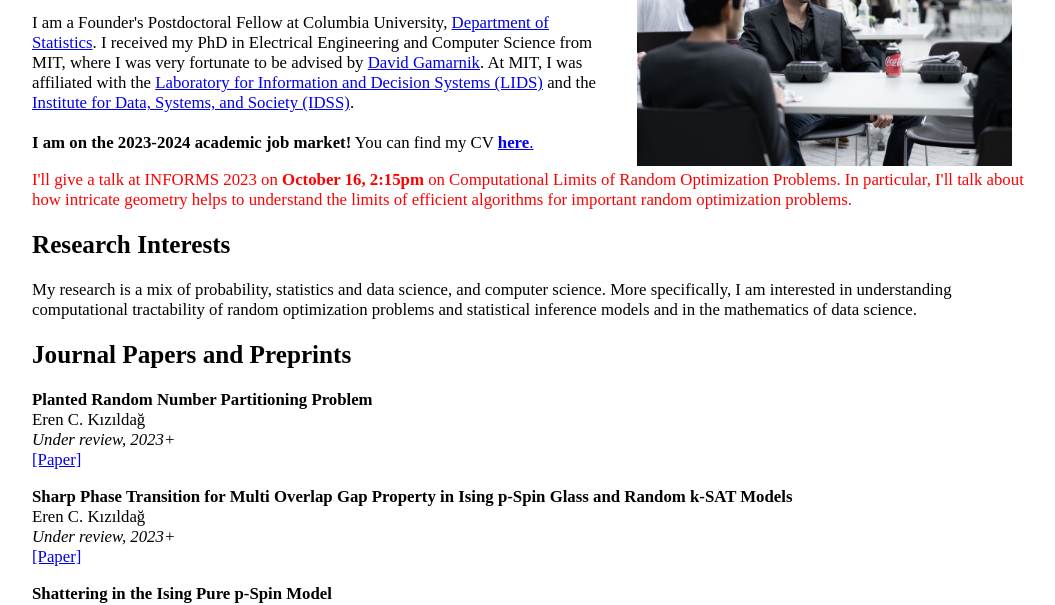
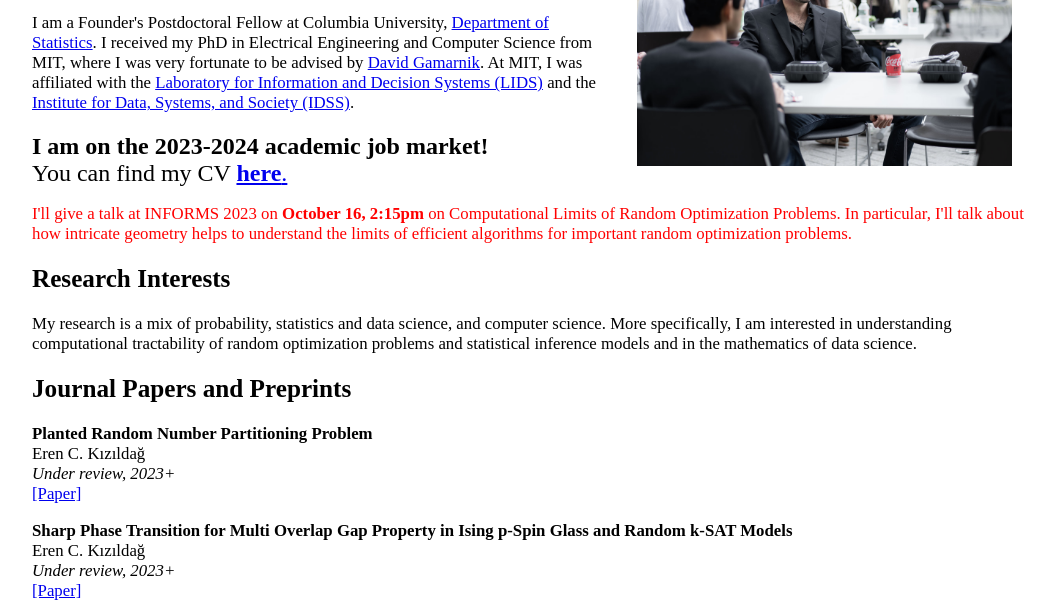
Before and after one commit to kizildagerenc/kizildagerenc.github.io, a plain HTML site: page index.html in a window 1280 px wide. Shown: the part 159-764 px from the top of the page, without its empty margins (108-1163 px from the left). Drawn offline with nearby package versions, Linux system fonts and the light colour scheme.

Commit message:
Update index.html

```diff
--- a/index.html
+++ b/index.html
@@ -27,9 +27,9 @@ e-mail : <a href="mailto:eck2170@columbia.edu">eck2170@columbia.edu </a>
 <p>
     I am a Founder's Postdoctoral Fellow at Columbia University, <a class="hidelink" href="https://stat.columbia.edu/">Department of Statistics</a>. I received my PhD in Electrical Engineering and Computer Science from MIT, where I was very fortunate to be advised by <a class="hidelink" href="http://www.mit.edu/~gamarnik/home.html">David Gamarnik</a>. At MIT, I was affiliated with the <a class="hidelink" href="https://lids.mit.edu/">Laboratory for Information and Decision Systems (LIDS)</a> and the <a class="hidelink" href="https://idss.mit.edu/">Institute for Data, Systems, and Society (IDSS)</a>.
     <br><br>
-    <b>I am on the 2023-2024 academic job market!</b> You can find my CV <a href="files/ErenCV.pdf"><b>here</b>.</a>
+    <b><font size="+2"> I am on the 2023-2024 academic job market!</b> <br>You can find my CV <a href="files/ErenCV.pdf"><b>here</b>.</a></font>
     <br>
-    <p style="color:red;">I'll give a talk at INFORMS 2023 on <b>October 16, 2:15pm</b> on Computational Limits of Random Optimization Problems. In particular, I'll talk about how intricate geometry helps to understand the limits of efficient algorithms for important random optimization problems.</p>
+    <p style="color:red;">I'll give a talk at INFORMS 2023 on <b>October 16, 2:15pm</b> on Computational Limits of Random Optimization Problems. In particular, I'll talk about how intricate geometry helps to understand the limits of efficient algorithms for important random optimization problems. </p>
 </p>
 
     <p>
```
